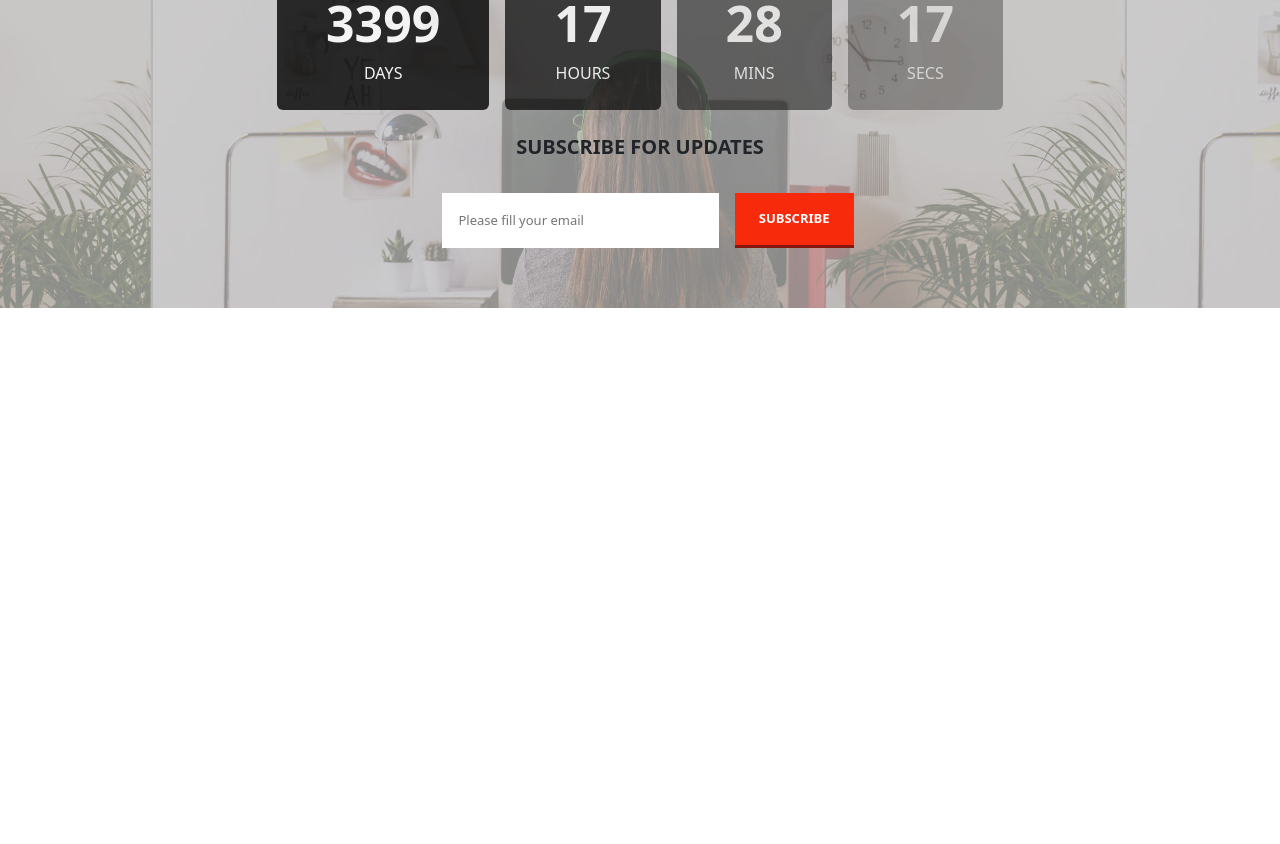
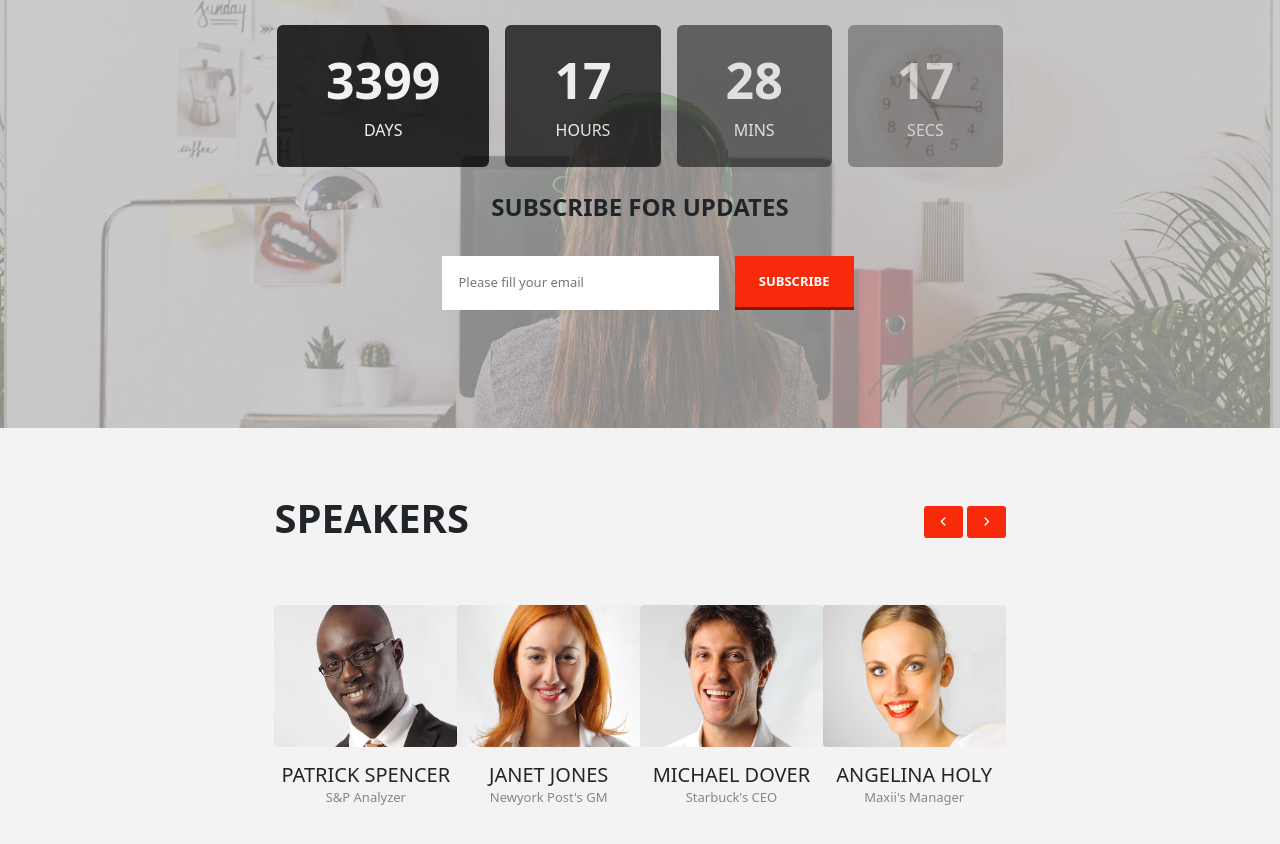
Before and after one commit to Rossiitaa/proj-html-vuejs, a Vue app: page / in a window 1280 px wide. Shown: the part 1140-1984 px from the top of the page. Before the commit the page ends 1448 px from the top, so only its background shows below. Built offline with nearby package versions, Linux system fonts and the light colour scheme.

Commit message:
Speakers section with data completed

```diff
--- a/src/components/Main.vue
+++ b/src/components/Main.vue
@@ -1,6 +1,6 @@
 <template>
     <main>
-        <div class="container">
+        <div class="container-fluid">
             <!-- informazioni azienda -->
             <div id="info-general" class="row d-flex justify-content-evenly align-items-center mx-auto">
                 <div class="info-text col-12 d-flex flex-column justify-content-around" v-for="(info , index) in informations" :key="index">
@@ -16,11 +16,9 @@
                     </a>
                 </div>
             </div>
-        </div>
             <!-- countdown -->
-        <div class="container-fluid">
             <div id="countdown" class="row d-flex align-items-center">
-                <div id="count-card" class="d-flex flex-column justify-content-between">
+                <div id="count-card" class="d-flex flex-column justify-content-around">
                     <div class=" d-flex justify-content-center">
                         <div class="card align-items-center py-4 px-5 mx-2"
                         v-for="(count, index) in countdown" :key="index" :style="`background: ${count.bg}; opacity: ${count.transp}`">
@@ -36,12 +34,47 @@
                     <h5 class="fw-bold">
                         SUBSCRIBE FOR UPDATES
                     </h5>
-                    <div id="update">
+                    <div id="sub-update">
                         <input type="text" placeholder="Please fill your email"
                         class="p-3 mx-3">
                         <button class="p-3 px-4">
                             SUBSCRIBE
                         </button>
+                    </div>
+                </div>
+            </div>
+
+            <!-- speakers -->
+            <div id="speakers-section" class="row d-flex flex-column justify-content-center">
+
+                <div id="speakers-team" class="d-flex flex-wrap mx-auto">
+                    <div id="navigation" class="d-flex justify-content-between align-items-center mb-5">
+                        <h2 class="fw-bold fs-1">
+                            SPEAKERS
+                        </h2>
+
+                        <div id="arrow-section-speaker" class="d-flex gap-1">
+                            <button href="#" class="px-3 py-2">
+                                <font-awesome-icon icon="fas fa-angle-left" />
+                            </button>
+                            <button href="#" class="px-3 py-2">
+                                <font-awesome-icon icon="fas fa-angle-right" />
+                            </button>
+                        </div>
+                    </div>
+
+                    <!-- lista degli speaker-->
+                    <div class="d-flex justify-content-between">
+                        <div class="single-speaker d-flex flex-column justify-content-evenly text-center"
+                        v-for="(speaker, index) in speakers" :key="index">
+                            <img :src="speaker.img" :alt="speaker.alt">
+                            <h5 class="mt-3 mb-0">
+                                {{ speaker.name }}
+                            </h5>
+                            <span>
+                                {{ speaker.job }}
+                            </span>
+                        </div>
                     </div>
                 </div>
             </div>
@@ -101,6 +134,32 @@ data() {
                 bg: "@000",
                 transp: "0.3"
             },
+        ],
+        speakers: [
+            {
+                img: require ("../assets/images/speaker-6.jpg"),
+                alt: "patrick spencer img",
+                name: "PATRICK SPENCER",
+                job: "S&P Analyzer"
+            },
+            {
+                img: require("../assets/images/speaker-5.jpg"),
+                alt: "janet_jones_img",
+                name: "JANET JONES",
+                job: "Newyork Post's GM"
+            },
+            {
+                img: require("../assets/images/speaker-4.jpg"),
+                alt: "michael dover img",
+                name: "MICHAEL DOVER",
+                job: "Starbuck's CEO"
+            },
+            {
+                img: require("../assets/images/speaker-3.jpg"),
+                alt: "angelina holy img",
+                name: "ANGELINA HOLY",
+                job: "Maxii's Manager"
+            },
         ]
         }
     }
@@ -132,12 +191,12 @@ data() {
     }
 
 #countdown {
-    height: 50vh;
+    height: 65vh;
     background: url(../assets/images/coutdown-bg1.jpg);
     background-size: contain;
     background-position: center;
     #count-card {
-        height: 70%;
+        height: 60%;
             h1 {
                 font-size: 50px;
                 font-weight: 700;
@@ -147,7 +206,7 @@ data() {
                 color: #fff;
             }
         }
-        #update {
+        #sub-update {
             font-size: 13px;
             width: 100%;
             display: flex;
@@ -169,6 +228,41 @@ data() {
         h5 {
                 display: flex;
                 justify-content: center;
+                align-items: center;
+                font-size: 1.5rem;
+
             }
     }
+
+    #speakers-section {
+    height: 55vh;
+    background: #f3f3f3;
+    #speakers-team {
+        width: 59%;
+        height: 40vh;
+            #navigation {
+                width: 100%;
+                #arrow-section-speaker {
+                    button {
+                        font-size: 11px;
+                        border: 0;
+                        border-radius: 3px;
+                        background: #f72b0c;
+                        color: #fff;
+                    }
+                }
+            }
+            img {
+                border-radius: 4px;
+                width: 100%;
+                height: 70%;
+            }
+            .single-speaker {
+                span {
+                    color: #868686;
+                    font-size: 13px;
+                }
+            }
+    }
+}
 </style>
```
Also changed, not shown: 1 other file (tests, documents, lock files or other folders).
